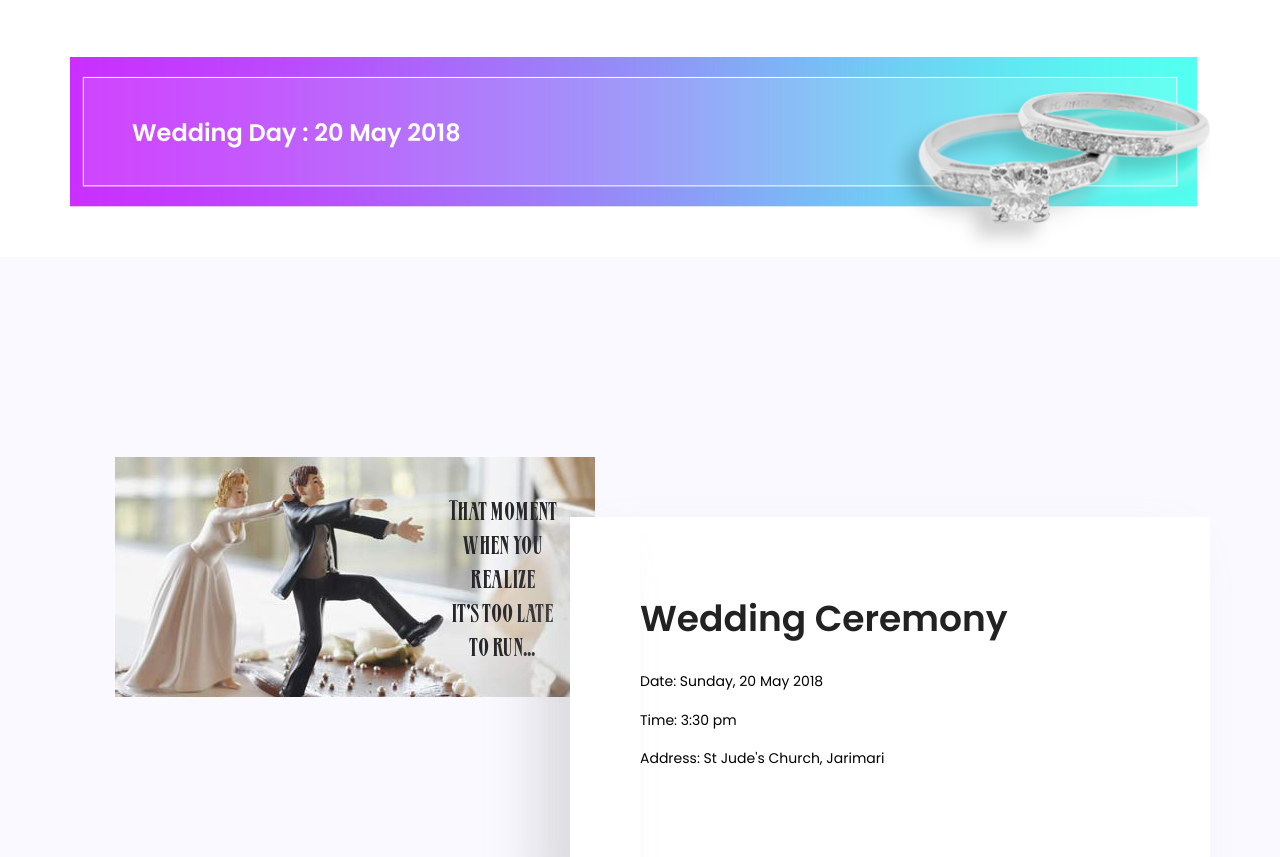
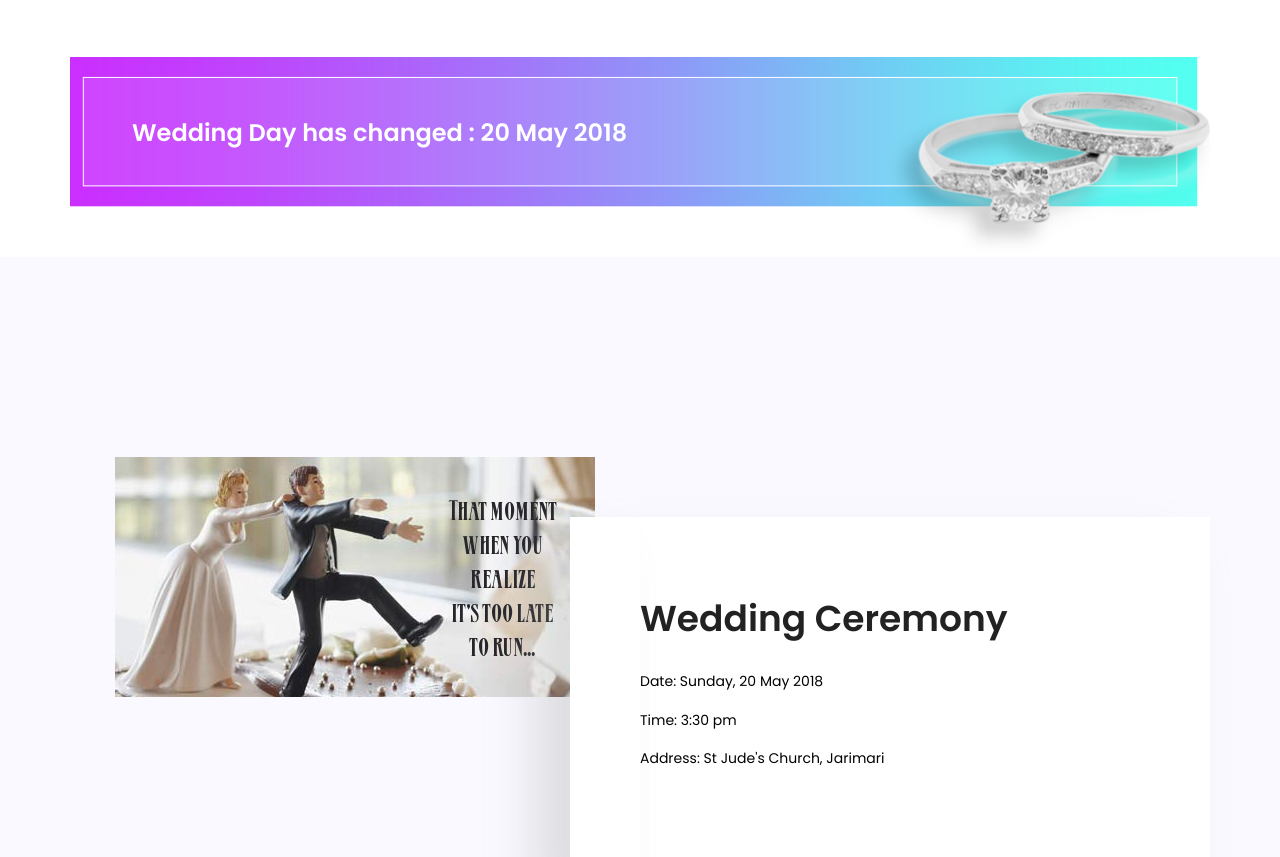
Before and after one commit to AricCarmel/HolyCommunion.github.io, a plain HTML site: page index.html in a window 1280 px wide. Shown: the part 1094-1951 px from the top of the page. Drawn offline with nearby package versions, Linux system fonts and the light colour scheme.

Commit message:
second test

```diff
--- a/index.html
+++ b/index.html
@@ -141,7 +141,7 @@
         <section class="date-area">
             <div class="container">
                 <div class="row justify-content-between date-section flex-row">
-                    <h3 class="text-white">Wedding Day :     20 May 2018</h3>
+                    <h3 class="text-white">Wedding Day has changed :     20 May 2018</h3>
                 </div>
             </div>
         </section>
```
